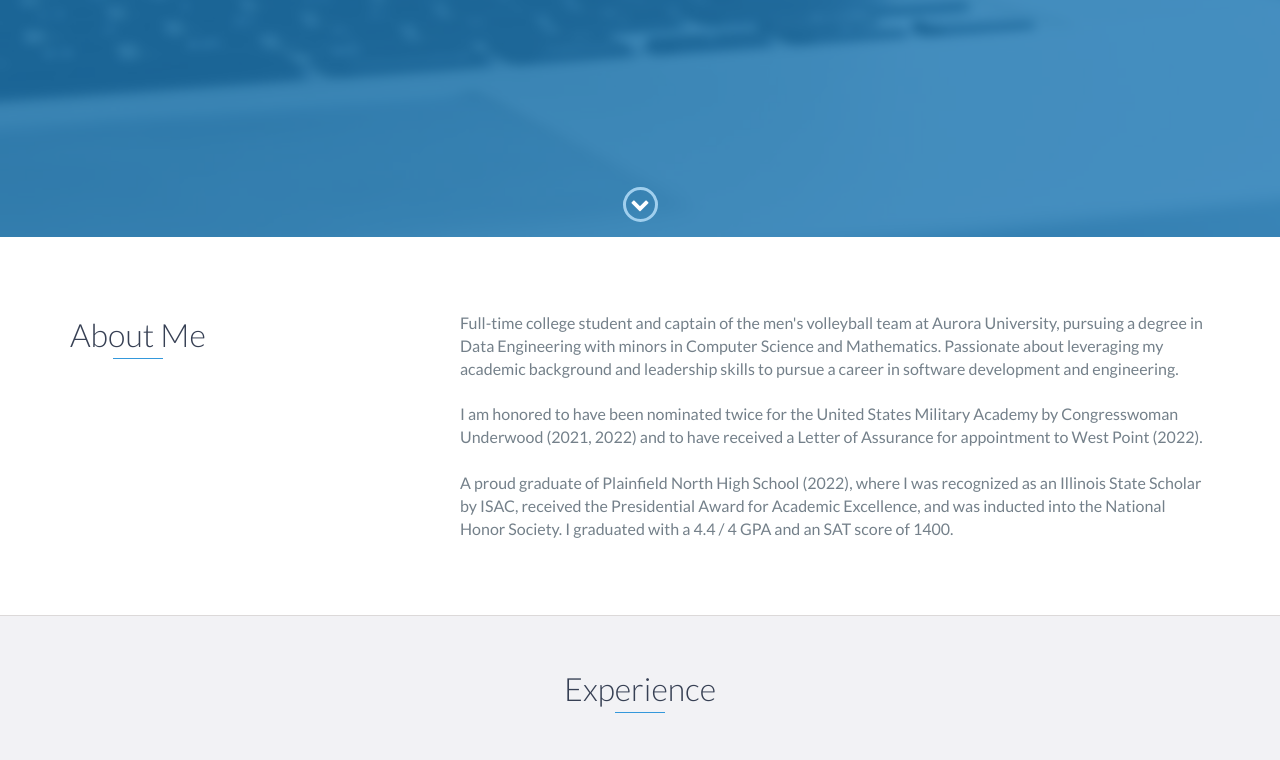
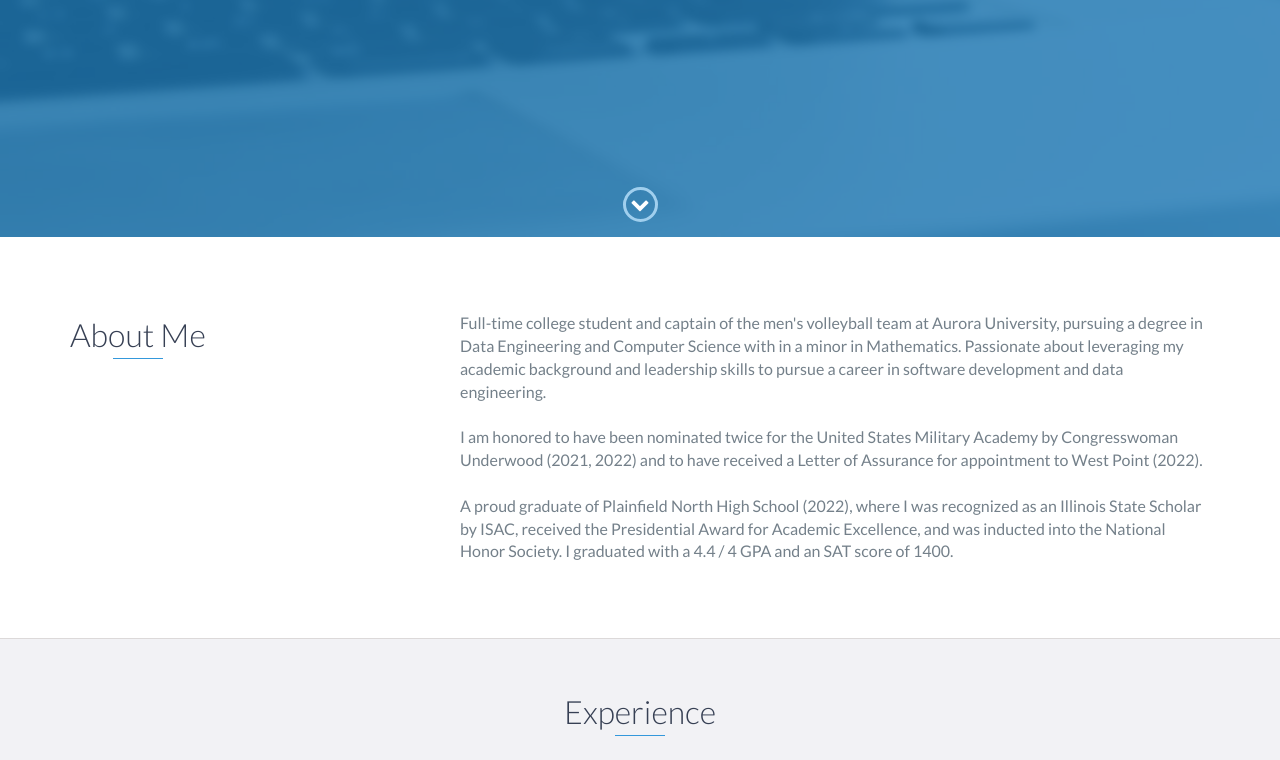
Before and after one commit to dschober02/dschober02.io, a website: page index.html in a window 1280 px wide. Shown: the part 563-1323 px from the top of the page. Drawn offline with nearby package versions, Linux system fonts and the light colour scheme.

Commit message:
2025 Update (11/17)

```diff
--- a/index.html
+++ b/index.html
@@ -77,9 +77,9 @@
                 <div class="col-md-8">
                     <p>
                         Full-time college student and captain of the men's volleyball team at Aurora University,
-                        pursuing a degree in Data Engineering with minors in Computer Science and Mathematics.
+                        pursuing a degree in Data Engineering and Computer Science with in a minor in Mathematics.
                         Passionate about leveraging my academic background and leadership skills to pursue a career
-                        in software development and engineering.
+                        in software development and data engineering.
                         <br><br>
                         I am honored to have been nominated twice for the United States Military Academy by
                         Congresswoman Underwood (2021, 2022) and to have received a Letter of Assurance for appointment
```
